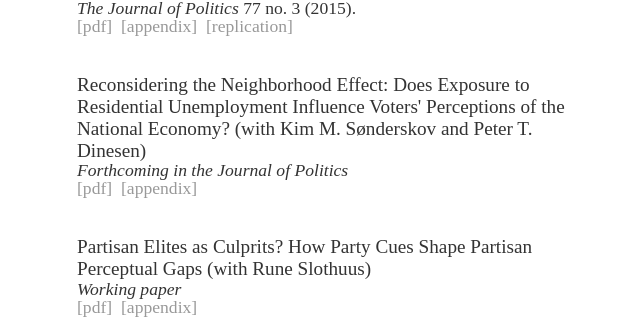
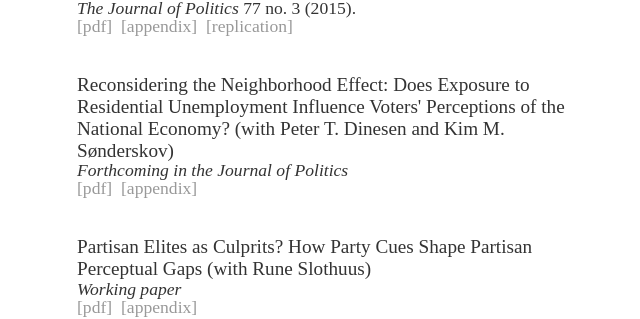
Before and after one commit to mbisgaard/mbisgaard.github.io, a Jekyll site: the page built from research/index.html, in a window 1280 px wide. Shown: the part 186-505 px from the top of the page, without its empty margins (307-947 px from the left). Built offline with Jekyll 4.4.1, drawn with Linux system fonts in a browser that asks for light colours.

```diff
--- a/research/index.html
+++ b/research/index.html
@@ -14,7 +14,7 @@ title: mbisgaard::research
 
 	<p>&nbsp;</p>
 
-	<pentry>Reconsidering the Neighborhood Effect: Does Exposure to Residential Unemployment Influence Voters' Perceptions of the National Economy? (with Kim M. Sønderskov and Peter T. Dinesen)</pentry>
+	<pentry>Reconsidering the Neighborhood Effect: Does Exposure to Residential Unemployment Influence Voters' Perceptions of the National Economy? (with Peter T. Dinesen and Kim M. Sønderskov)</pentry>
 	<br><p1><i>Forthcoming in the Journal of Politics</i>
 	<br><a href="https://www.dropbox.com/s/3j3fgn8xqazfzzo/neighborhood-econ-mbc-kms-ptd.pdf?dl=0">[pdf]
 	&nbsp;<a href="https://www.dropbox.com/s/z9h3lyd1mj2clvk/neighborhood-econ-mbc-kms-ptd-APPENDIX.pdf?dl=0">[appendix]</a>
```
